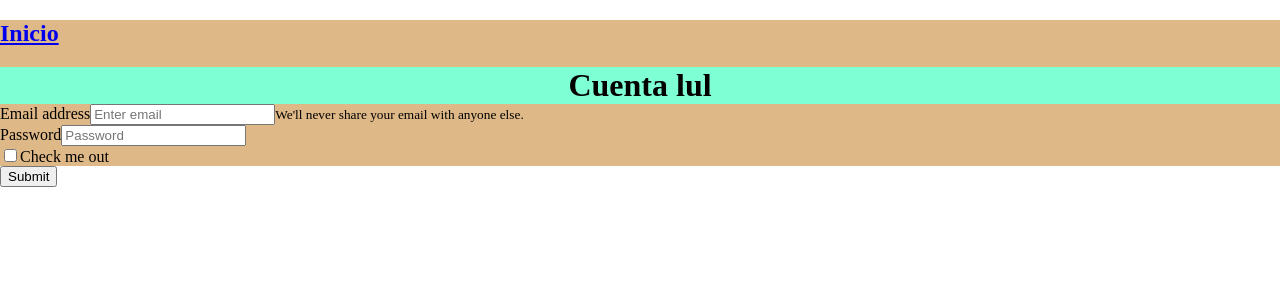
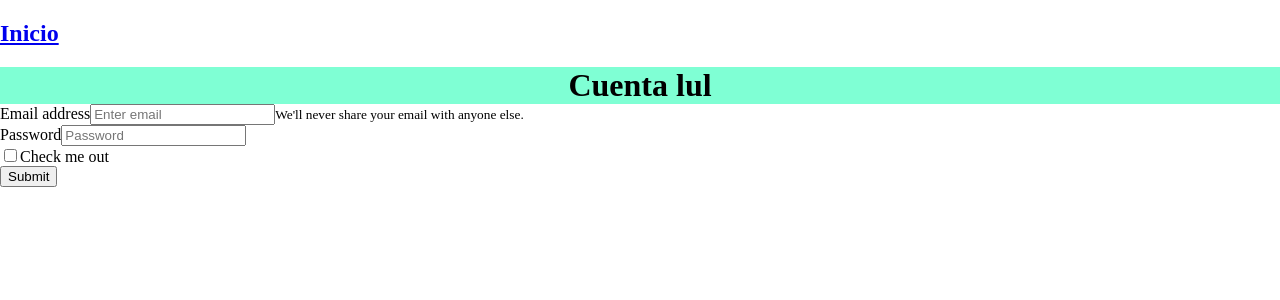
Before and after one commit to MateoMajlin/TP-Proyecto, a React (Create React App) app: page /Cuenta in a window 1280 px wide. Shown: the top 300 px of the page. Built offline with nearby package versions, Linux system fonts and the light colour scheme.

Commit message:
Update Cuenta.module.css

```diff
--- a/src/Cuenta.module.css
+++ b/src/Cuenta.module.css
@@ -1,6 +1,6 @@
 body{
     background-color: white;
 }
-form{
+div{
     background-color: white;
 }
```
